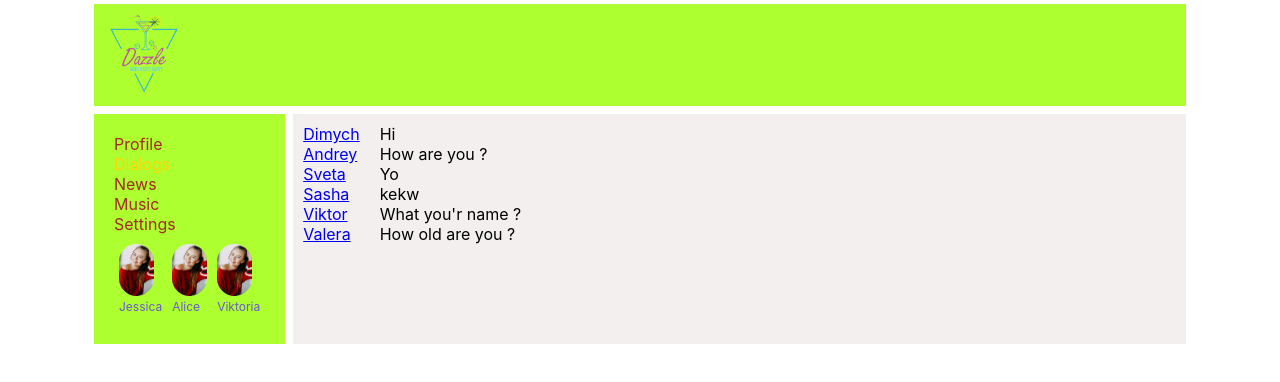
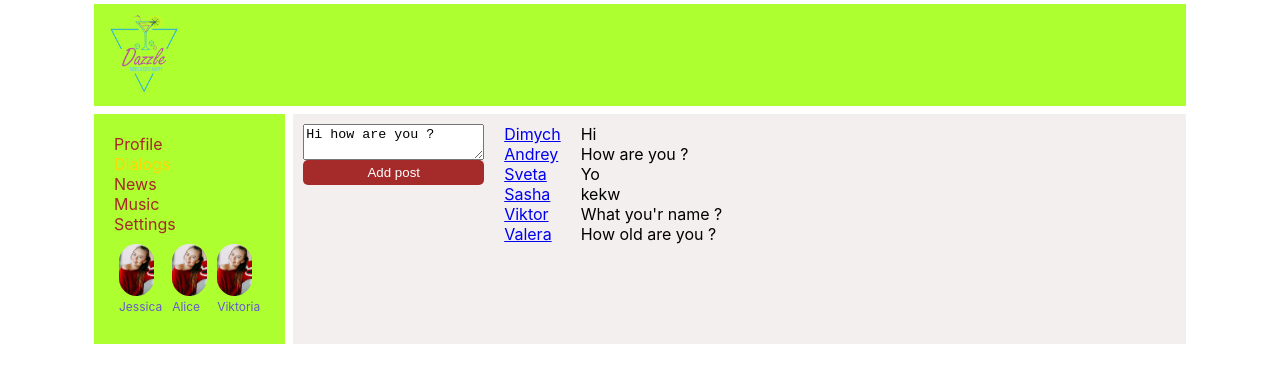
Before and after one commit to avangard7/incubator, a React (Create React App) app: page /dialogs in a window 1280 px wide. Shown: the top 382 px of the page. Built offline with nearby package versions, Linux system fonts and the light colour scheme.

Commit message:
home work

```diff
--- a/src/App.js
+++ b/src/App.js
@@ -23,7 +23,7 @@ const App = (props) => {
         <Routes>
           <Route exact element={<Profile postsData={props.state.profilePage.postsData} />} path="/"/>
           <Route element={<Profile postsData={props.state.profilePage.postsData} newPostText={props.state.profilePage.newPostText} addPost={props.addPost} updateNewPostText={props.updateNewPostText} />} path="/profile" />
-          <Route element={<Dialogs dialogsData={props.state.messagesPage.dialogsData} messagesData={props.state.messagesPage.messagesData} />} path="/dialogs"/>
+          <Route element={<Dialogs dialogsData={props.state.messagesPage.dialogsData} messagesData={props.state.messagesPage.messagesData} newPostMessage={props.state.messagesPage.newPostMessage} addDialog={props.addDialog} updateNewPostDialog={props.updateNewPostDialog} />} path="/dialogs"/>
           <Route element={<News />} path="/news"/>
           <Route element={<Music />} path="/music"/>
           <Route element={<Settings />} path="/settings"/>
--- a/src/components/Dialogs/Dialogs.jsx
+++ b/src/components/Dialogs/Dialogs.jsx
@@ -6,16 +6,42 @@ import Message from './Message/Message';
 const Dialogs = (props) => {
     // debugger
 
+    let newPostElement = React.createRef();
+    // ------------------------------------------------------
+    let addDialog = () => {
+        // debugger
+        props.addDialog();
+    };
+    // ------------------------------------------------------
+
+    let onPostMessage = () => {
+        // console.log( 'work' )
+        let newDialog = newPostElement.current.value;
+        props.updateNewPostDialog(newDialog);
+    }
+
     return (
         <div className={s.dialogs}>
+            <div className={s.text_area}>
+                <textarea
+                    onChange={onPostMessage}
+                    ref={newPostElement}
+                    value={props.newPostMessage} />
+
+                <button className={s.postsButton} onClick={addDialog} >
+                    Add post
+                </button>
+            </div>
+
+
             <div className={s.dialogsItem}>
 
-                <DialogItem name={ props.dialogsData } />
+                <DialogItem name={props.dialogsData} />
 
             </div>
             <div className={s.messages}>
 
-                <Message message={ props.messagesData } />
+                <Message message={props.messagesData} />
 
             </div>
         </div>
--- a/src/components/Dialogs/Dialogs.module.css
+++ b/src/components/Dialogs/Dialogs.module.css
@@ -1,4 +1,3 @@
-
 .dialogs {
     display: flex;
 }
@@ -11,9 +10,23 @@
     padding: 10px;
 }
 
-.dialog {
-}
+.dialog {}
 
 .active {
     color: gold;
 }
+
+.text_area {
+    display: flex;
+    flex-direction: column;
+    padding: 10px;
+}
+
+.postsButton {
+    background-color: brown;
+    cursor: pointer;
+    padding: 5px 10px;
+    border-radius: 5px;
+    color: #fff;
+    border: none;
+}
--- a/src/components/Redux/State.js
+++ b/src/components/Redux/State.js
@@ -33,7 +33,8 @@ const state = {
       { id: 4, message: "  kekw " },
       { id: 5, message: "  What you'r name ? " },
       { id: 6, message: "  How old are you ? " }
-    ]
+    ],
+    newPostMessage: 'Hi how are you ?'
     // ------------------------------------------------
   },
   navbar: {
@@ -49,6 +50,8 @@ const state = {
 
 window.state = state;
 
+// ------------------------------------------------
+// --------- MyPostPushMessage ----------
 export let addPost = () => {
   // debugger
 
@@ -64,7 +67,28 @@ export let addPost = () => {
 
 export let updateNewPostText = (newText) => {
 
-  state.profilePage.newPostText = newText;
+  state.profilePage.newPostMessage = newText;
+  Render(state)
+
+};
+// ------------------------------------------------
+// --------- MyDialogsMessage ----------
+export let addDialog = () => {
+  // debugger
+
+  let newDialogObject = {
+    id: 5,
+    message: state.messagesPage.newPostMessage,
+    likeCounts: '0'
+  }
+  state.messagesPage.messagesData.push(newDialogObject);
+  state.messagesPage.newPostMessage = '';
+  Render(state)
+};
+
+export let updateNewPostDialog = (newDialog) => {
+  // debugger
+  state.messagesPage.newPostMessage = newDialog;
   Render(state)
 
 };
--- a/src/index.js
+++ b/src/index.js
@@ -7,13 +7,15 @@ import { BrowserRouter } from 'react-router-dom';
 import state from './components/Redux/State';
 import { addPost } from './components/Redux/State';
 import { updateNewPostText } from './components/Redux/State';
+import { addDialog } from './components/Redux/State';
+import { updateNewPostDialog } from './components/Redux/State';
 
 const root = ReactDOM.createRoot(document.getElementById('root'));
 
 export let rerenderEntireTree = () => {
   root.render(
     <BrowserRouter>
-      <App state={state} addPost={addPost} updateNewPostText={updateNewPostText} />
+      <App state={state} addPost={addPost} updateNewPostText={updateNewPostText} addDialog={addDialog} updateNewPostDialog={updateNewPostDialog} />
     </BrowserRouter>
   );
 }
```
